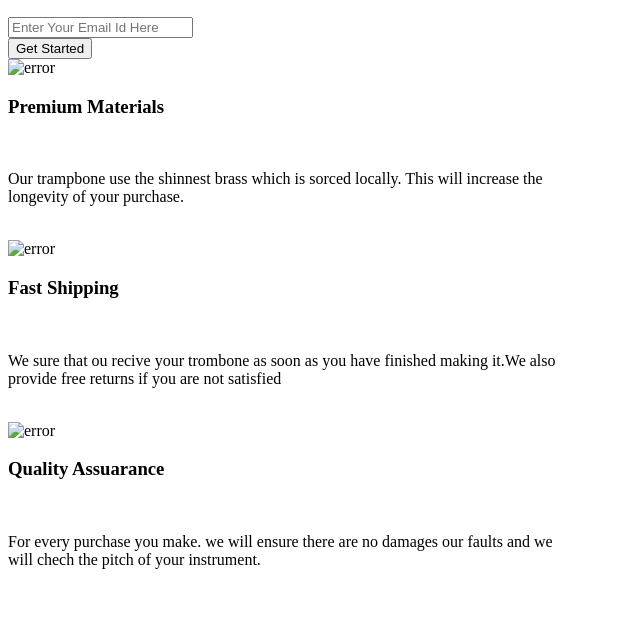
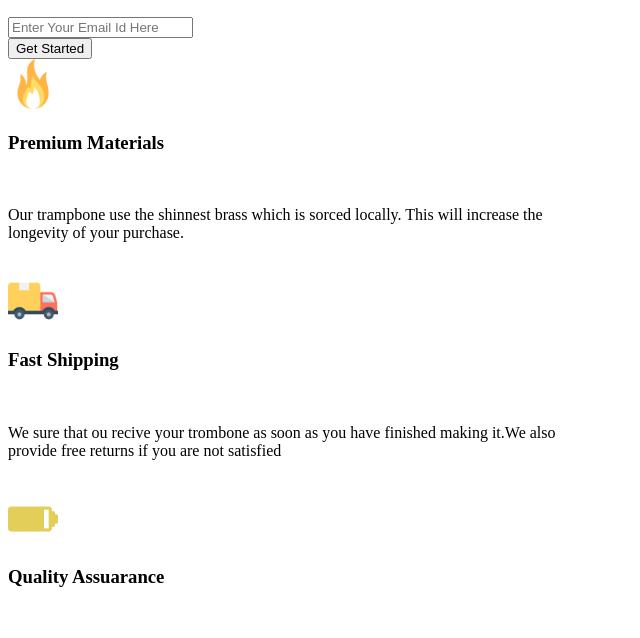
Before and after one commit to xoshiraghavx/original-trombones, a plain HTML site: page index.html in a window 1280 px wide. Shown: the part 162-800 px from the top of the page, without its empty margins (0-640 px from the left). Drawn offline with Linux system fonts and the light colour scheme.

Commit message:
Update index.html

```diff
--- a/index.html
+++ b/index.html
@@ -5,7 +5,7 @@
     <meta http-equiv="X-UA-Compatible" content="IE=edge">
     <meta name="viewport" content="width=device-width, initial-scale=1.0">
     <title>original trombones</title>
-    <link rel="stylesheet" href="./style.css">
+    <link rel="stylesheet" href="style.css">
 </head>
 <body>
     <section class="navbar">
@@ -30,21 +30,21 @@
         <input type="button" value="Get Started" id="button">
         <div class="img">
             <span class="flame">
-                <div><img src="./img/fire.png" alt="error" width="50" height="50"></div>
+                <div><img src="fire.png" alt="error" width="50" height="50"></div>
                <div id="box-r"><h3 id="PM">Premium Materials</h3>
                 <br>
                 <p>Our trampbone use the shinnest brass which is sorced locally. This will increase the <br>longevity of your purchase.</p></div>
            </span>
            <br>
                <span class="flame">
-               <div> <img src="./img/delivery-truck.png" alt="error"width="50" height="50" ></div>
+               <div> <img src="delivery-truck.png" alt="error"width="50" height="50" ></div>
               <div id="box-r"><h3 id="FS" >Fast Shipping</h3>
                 <br>
                <p>We sure that ou recive your trombone as soon as you have finished making it.We also <br>provide free returns if you are not satisfied</p></div>
            </span>
            <br>
                <span class="flame">
-                   <div><img src="./img/battery-status.png" alt="error"width="50" height="50" ></div>
+                   <div><img src="battery-status.png" alt="error"width="50" height="50" ></div>
               <div id="box-r"><h3 id="DS">Quality Assuarance</h3>
                 <br>
                <p>For every purchase you make. we will ensure there are no damages our faults and we <br>will chech the pitch of your instrument.</p></div>
```
